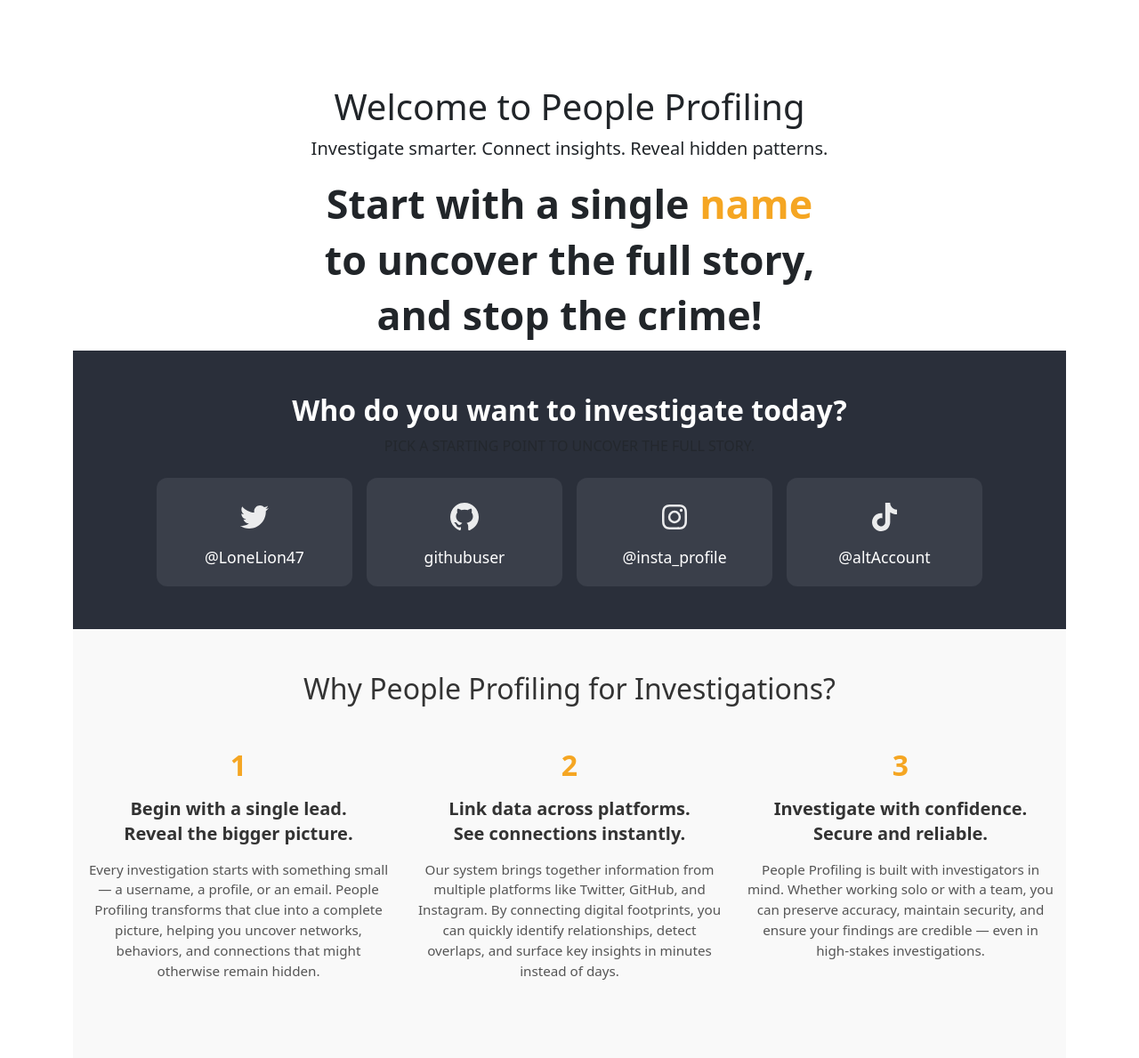
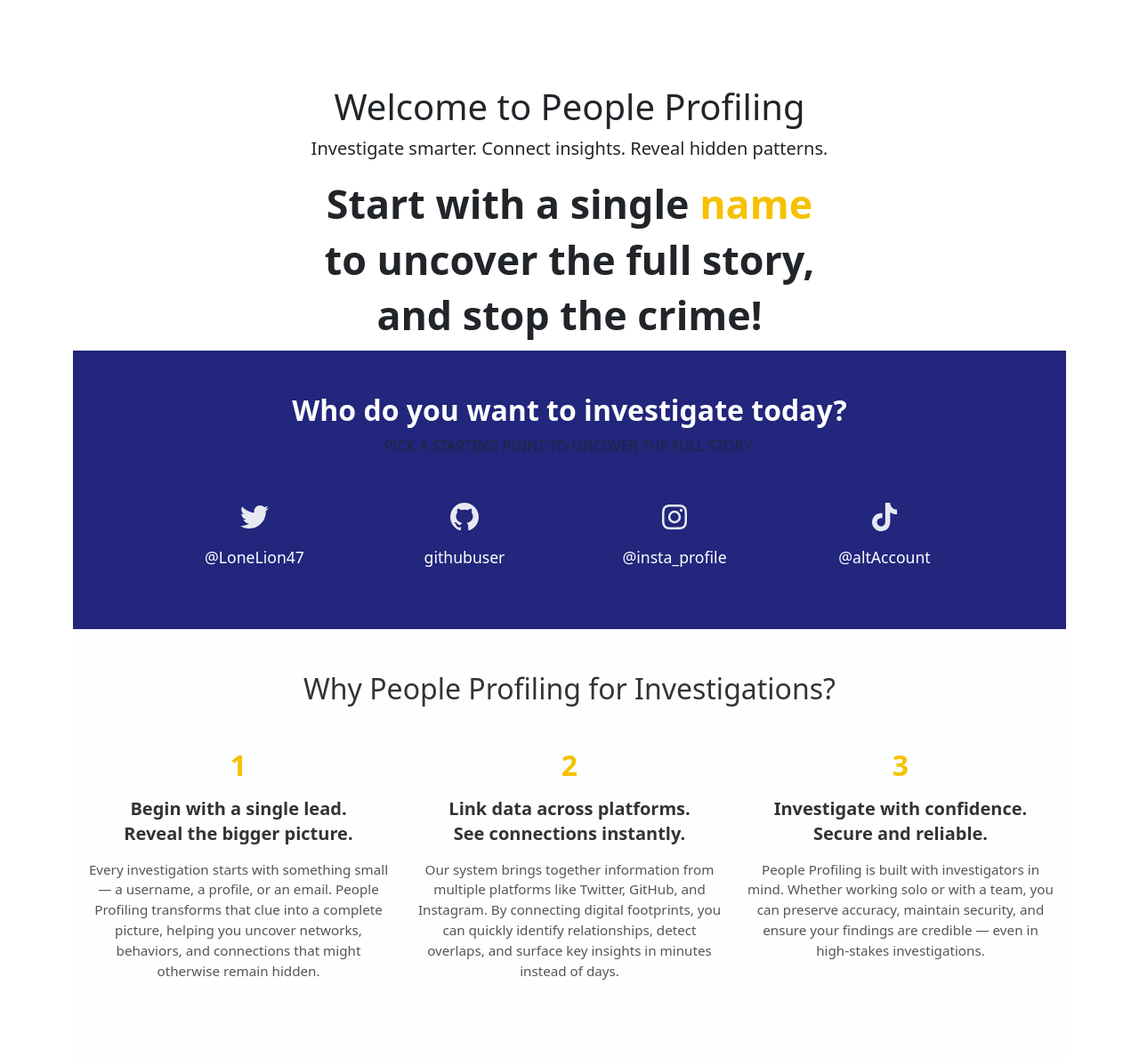
Before and after one commit to CarolGitonga/Profiling-tool, a Django app: page / in a window 1280 px wide. Shown: the part 56-1245 px from the top of the page at 89% size. Run offline with Django 5.2, Linux system fonts and the light colour scheme; parts of the project's set-up code (start-up, migrations or seed data) failed here and were passed over; some libraries are stand-ins or nearby versions.

Commit message:
Enhance colors for the landing page

```diff
--- a/pages/templates/pages/landing.html
+++ b/pages/templates/pages/landing.html
@@ -10,11 +10,11 @@
       text-align: center;
     }
     .highlight {
-      color: #f5a623; /* Yellow/orange highlight for 'al' */
+      color: #f6c100; /* Yellow/orange highlight for 'al' */
     }
     .investigation-section {
-    background: #2a2f3a;
-    color: #fff;
+    background: #22267c;
+    color: #fdffff;
   }
 
   .investigation-section h2 {
@@ -22,7 +22,7 @@
   }
 
   .investigate-card {
-    background: #3a3f4a;
+    background: #22267c;
     border-radius: 12px;
     padding: 20px 40px;
     min-width: 220px;
@@ -51,13 +51,13 @@
     box-shadow: 0 6px 15px rgba(0,0,0,0.3);
   }
   .features-section {
-    background: #f9f9f9;
+    background: #fdffff;
     color: #333;
   }
   .feature-number {
     font-size: 2rem;
     font-weight: 700;
-    color: #f5a623; /* Orange highlight */
+    color: #f6c100; /* Orange highlight */
     margin-bottom: 15px;
   }
   .features-section h5 {
```
